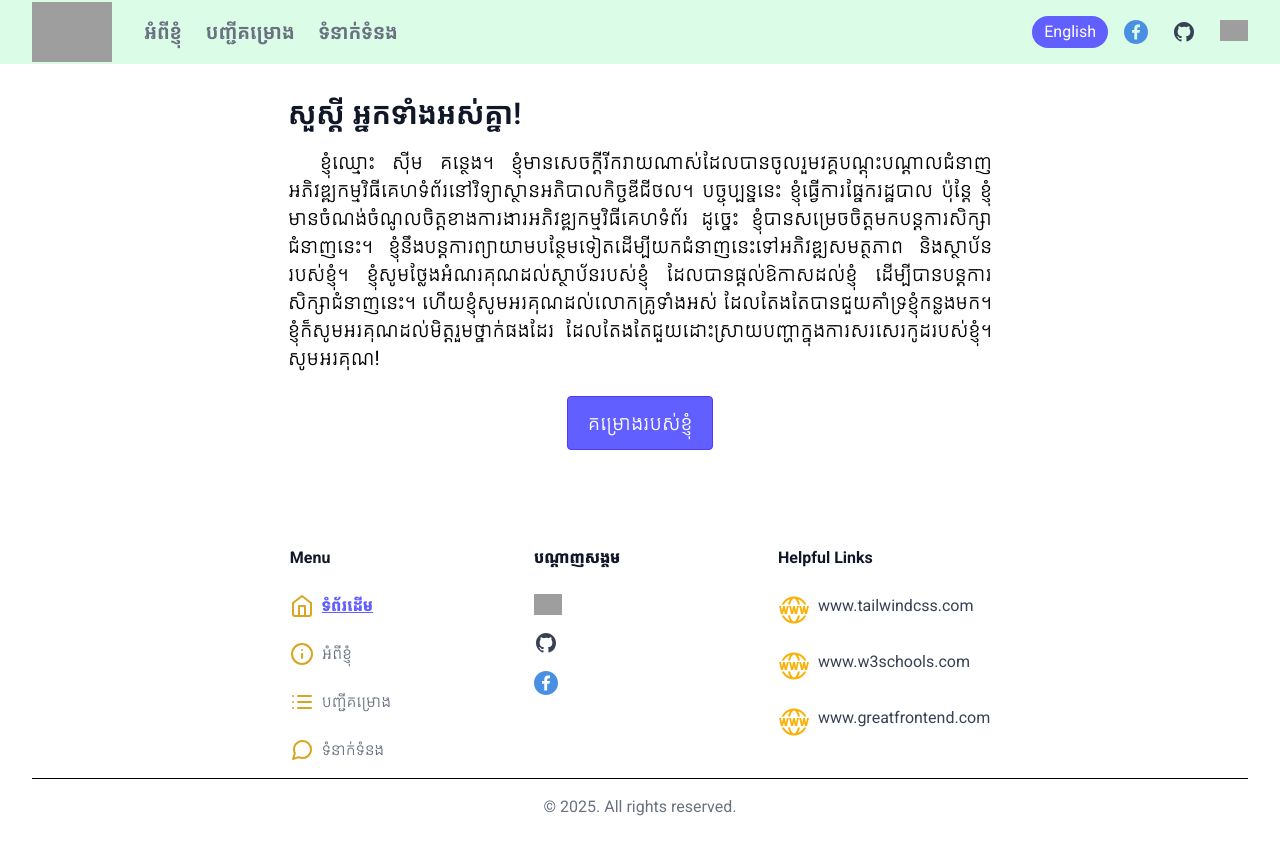
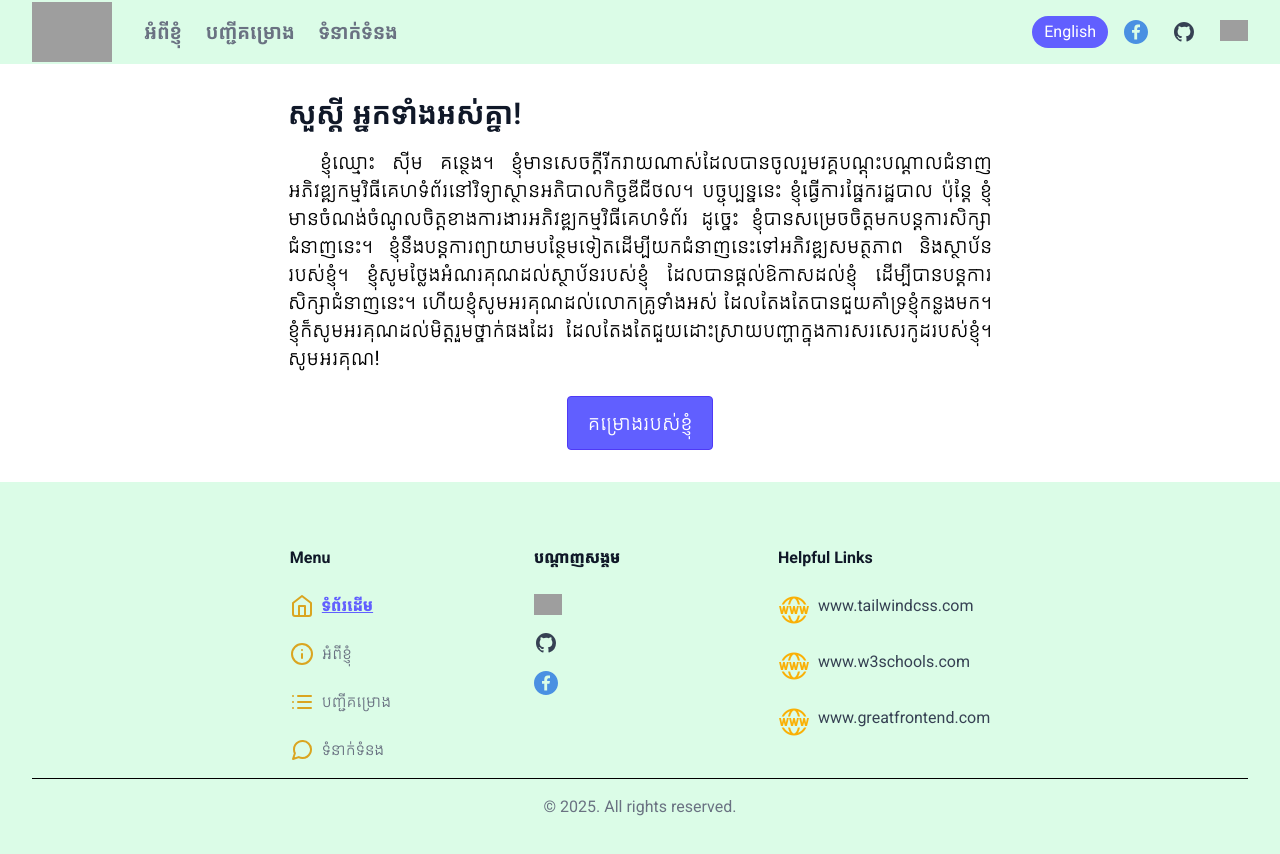
Before and after one commit to nohoneynoworry/vue-portfolio, a Vue app: page / in a window 1280 px wide. Both pictures are taken after a click on the element "ភាសាខ្មែរ". Shown: the top 854 px of the page. Built offline with nearby package versions, Linux system fonts and the light colour scheme; grey boxes are pictures that could not be loaded.

Commit message:
Change footer color

```diff
--- a/src/components/Footer.vue
+++ b/src/components/Footer.vue
@@ -1,5 +1,5 @@
 <template>
-  <footer class="bg-green-00">
+  <footer class="bg-green-100">
     <div class="mx-auto max-w-screen-xl px-4 py-16 sm:px-6 lg:px-8">
       <div class="lg:flex lg:items-start lg:gap-8 place-content-center">
         <div class="mt-8 grid gap-8 lg:mt-0 lg:grid-cols-3 lg:gap-y-16">
```
